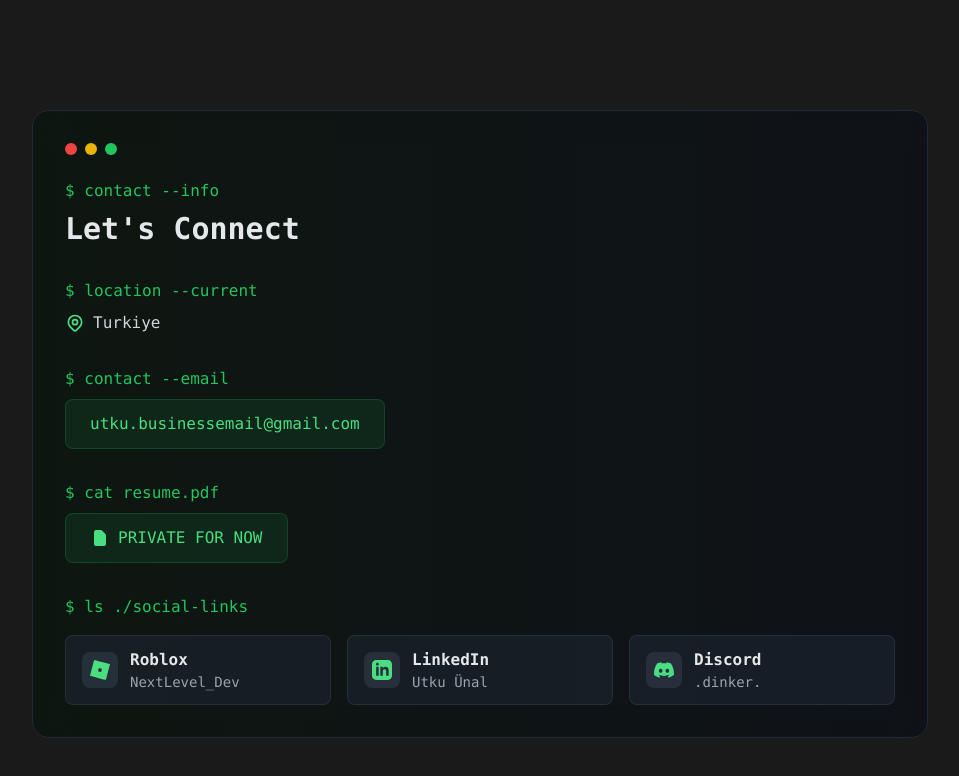
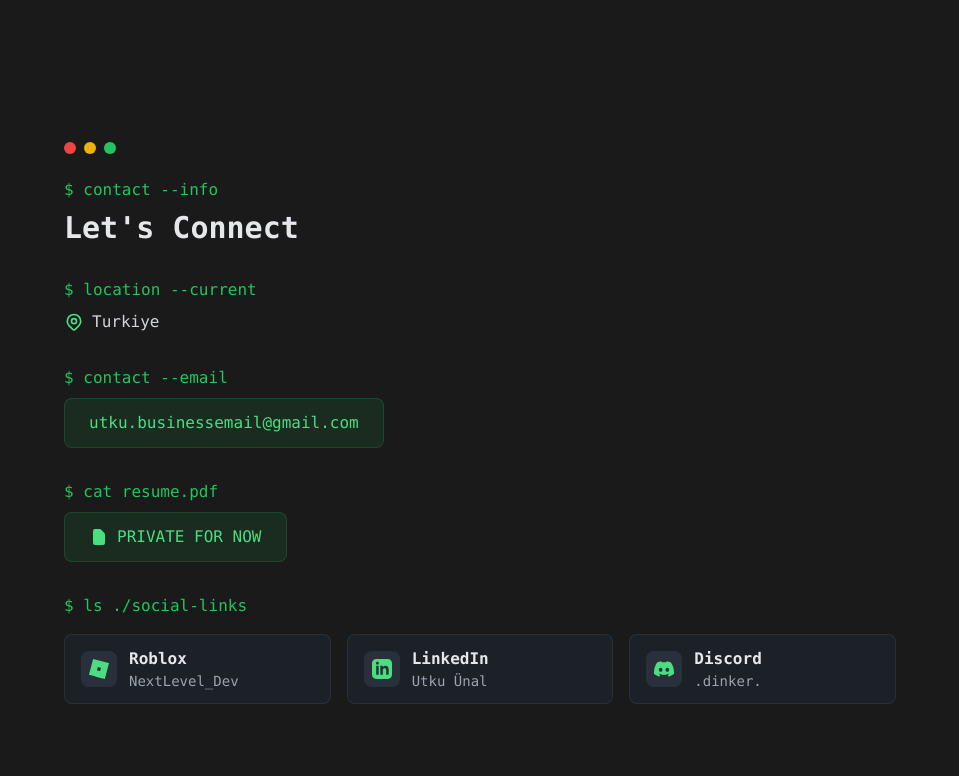
Before and after one commit to Next-Level-Dev/robloxdevportfolio, a Next.js app: page / in a window 1280 px wide. Shown: the part 4250-5026 px from the top of the page, without its empty margins (160-1119 px from the left). Built offline with nearby package versions, Linux system fonts and the light colour scheme.

Commit message:
Update ContactSection.tsx

```diff
--- a/app/components/ContactSection.tsx
+++ b/app/components/ContactSection.tsx
@@ -10,9 +10,8 @@ export default function ContactSection() {
 					initial={{ opacity: 0 }}
 					whileInView={{ opacity: 1 }}
 					viewport={{ once: true }}
-					className="relative p-8 rounded-2xl overflow-hidden backdrop-blur-lg border border-gray-800 bg-black/50"
+					className="relative p-8 rounded-2xl overflow-hidden"
 				>
-					<div className="absolute inset-0 bg-gradient-to-r from-green-500/5 to-blue-500/5" />
 					<div className="relative z-10">
 						<div className="flex items-center gap-2 mb-6">
 							<div className="w-3 h-3 rounded-full bg-red-500" />
```
